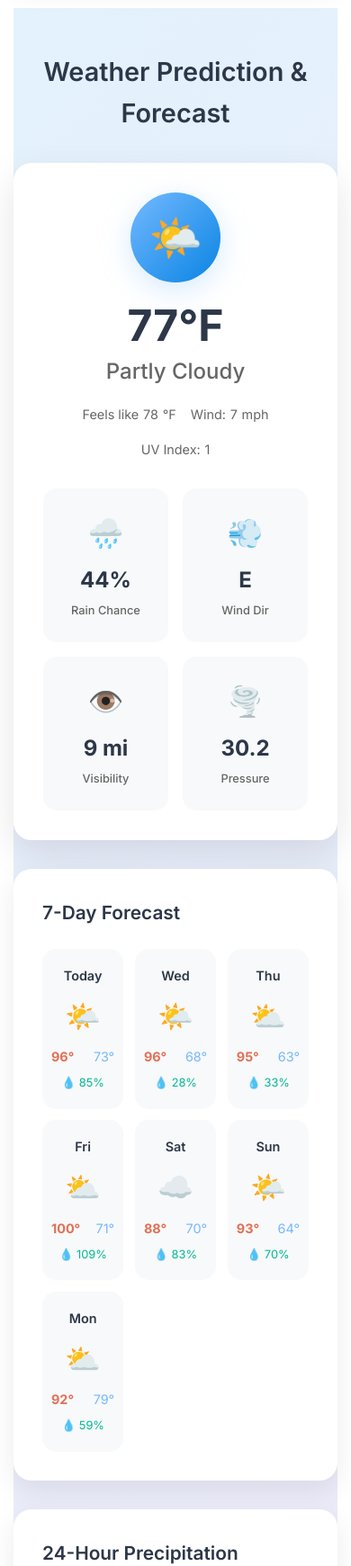
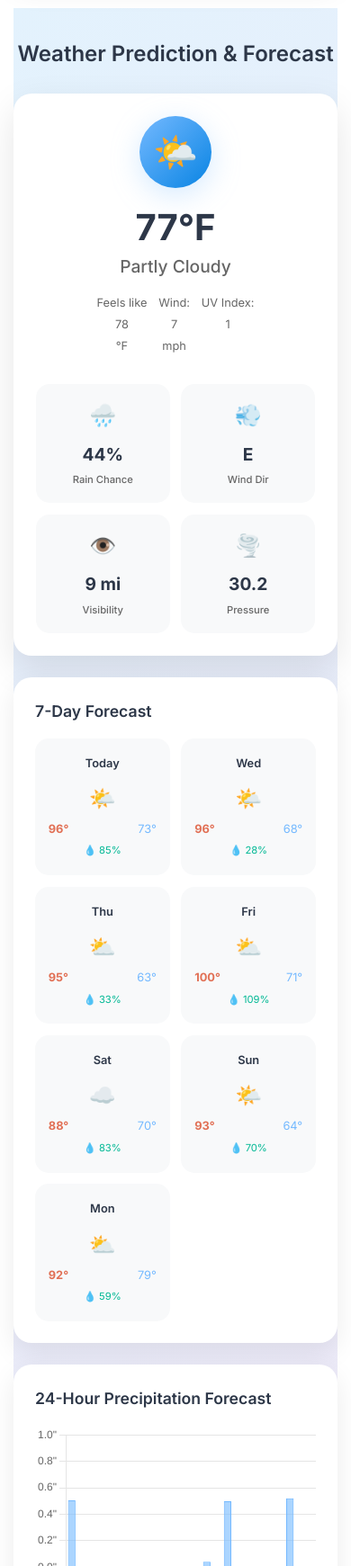
Before and after one commit to TaiwanPigMan/EcoMap, a plain HTML site: page index.html in a window 390 px wide. Shown: the part 1740-3481 px from the top of the page at 90% size. Drawn offline with nearby package versions, Linux system fonts and the light colour scheme; no server answers.

Commit message:
Add files via upload

```diff
--- a/styles.css
+++ b/styles.css
@@ -847,6 +847,26 @@ footer {
         padding: 2rem 0;
     }
 
+    /* Weather Section Mobile Improvements */
+    .weather-section {
+        padding: 2rem 0;
+    }
+
+    .weather-section h3 {
+        font-size: 1.5rem;
+        margin-bottom: 1.5rem;
+    }
+
+    .weather-section h4 {
+        font-size: 1.1rem;
+        margin-bottom: 1rem;
+    }
+
+    .weather-current {
+        padding: 1.5rem;
+        margin-bottom: 1.5rem;
+    }
+
     .weather-current-main {
         flex-direction: column;
         text-align: center;
@@ -854,40 +874,175 @@ footer {
     }
 
     .weather-icon {
-        width: 100px;
-        height: 100px;
-        font-size: 3rem;
+        width: 80px;
+        height: 80px;
+        font-size: 2.5rem;
+        margin: 0 auto;
     }
 
     .current-temp {
-        font-size: 3rem;
+        font-size: 2.5rem;
+    }
+
+    .weather-condition {
+        font-size: 1.2rem;
     }
 
     .weather-meta {
         justify-content: center;
-        gap: 1rem;
+        gap: 0.8rem;
+        font-size: 0.8rem;
+    }
+
+    .weather-meta span {
+        flex-direction: column;
+        text-align: center;
+        gap: 0.2rem;
     }
 
     .weather-stats {
         grid-template-columns: repeat(2, 1fr);
+        gap: 0.8rem;
+    }
+
+    .weather-stat {
+        padding: 1rem;
+    }
+
+    .stat-icon {
+        font-size: 1.5rem;
+    }
+
+    .stat-value {
+        font-size: 1.2rem;
+    }
+
+    .stat-label {
+        font-size: 0.7rem;
+    }
+
+    /* Forecast Mobile Improvements */
+    .forecast-container {
+        padding: 1.5rem;
+        margin-bottom: 1.5rem;
     }
 
     .forecast-grid {
-        grid-template-columns: repeat(3, 1fr);
+        grid-template-columns: repeat(2, 1fr);
         gap: 0.8rem;
+        max-height: none;
+        overflow: visible;
     }
 
     .forecast-item {
-        padding: 1rem 0.5rem;
+        padding: 1rem 0.8rem;
+        min-height: 120px;
+        display: flex;
+        flex-direction: column;
+        justify-content: space-between;
+    }
+
+    .forecast-day {
+        font-size: 0.8rem;
+        margin-bottom: 0.3rem;
+    }
+
+    .forecast-icon {
+        font-size: 1.5rem;
+        margin: 0.3rem 0;
+    }
+
+    .forecast-temps {
+        font-size: 0.8rem;
+        margin-bottom: 0.3rem;
+    }
+
+    .forecast-rain {
+        font-size: 0.7rem;
+    }
+
+    /* Precipitation Chart Mobile */
+    .precipitation-section {
+        padding: 1.5rem;
+        margin-bottom: 1.5rem;
+    }
+
+    .precipitation-chart {
+        height: 200px;
+        margin-bottom: 1rem;
     }
 
     .precipitation-summary {
         flex-direction: column;
         text-align: center;
+        gap: 0.8rem;
+        padding: 1rem;
+    }
+
+    .precip-total, .precip-peak {
+        font-size: 0.8rem;
+        justify-content: center;
+    }
+
+    /* Weather Alerts Mobile */
+    .weather-alerts {
+        margin-bottom: 1.5rem;
+    }
+
+    .weather-alert {
+        padding: 1rem;
+        flex-direction: column;
+        text-align: center;
+        gap: 0.8rem;
+    }
+
+    .alert-icon {
+        font-size: 1.5rem;
+    }
+
+    .alert-title {
+        font-size: 1rem;
+    }
+
+    .alert-description {
+        font-size: 0.8rem;
+    }
+
+    .alert-time {
+        font-size: 0.7rem;
+    }
+
+    /* Regional Weather Mobile */
+    .regional-weather {
+        padding: 1.5rem;
     }
 
     .regional-grid {
         grid-template-columns: 1fr;
+        gap: 1rem;
+    }
+
+    .regional-card {
+        padding: 1rem;
+    }
+
+    .regional-icon {
+        font-size: 2rem;
+        margin-bottom: 0.8rem;
+    }
+
+    .regional-title {
+        font-size: 0.9rem;
+        margin-bottom: 0.5rem;
+    }
+
+    .regional-value {
+        font-size: 1.1rem;
+        margin-bottom: 0.5rem;
+    }
+
+    .regional-description {
+        font-size: 0.8rem;
     }
 
     .charts-section {
```
